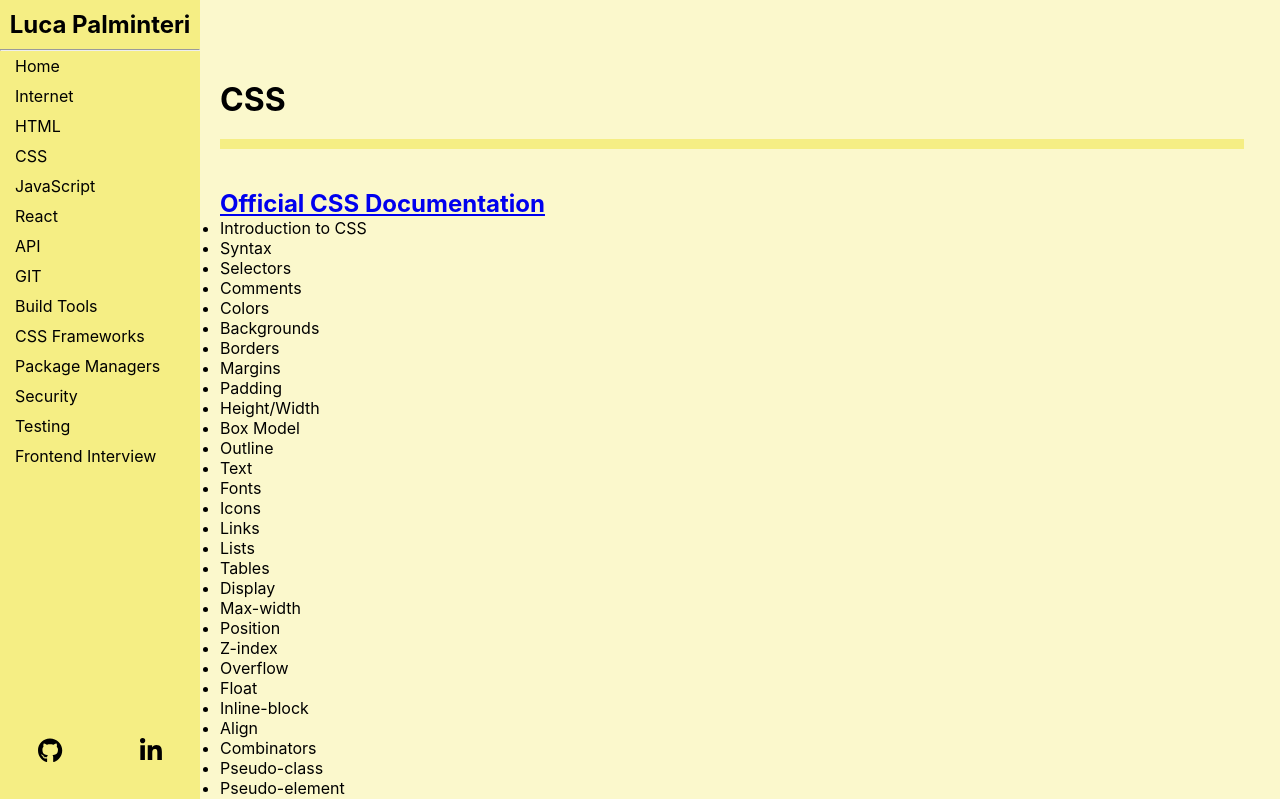
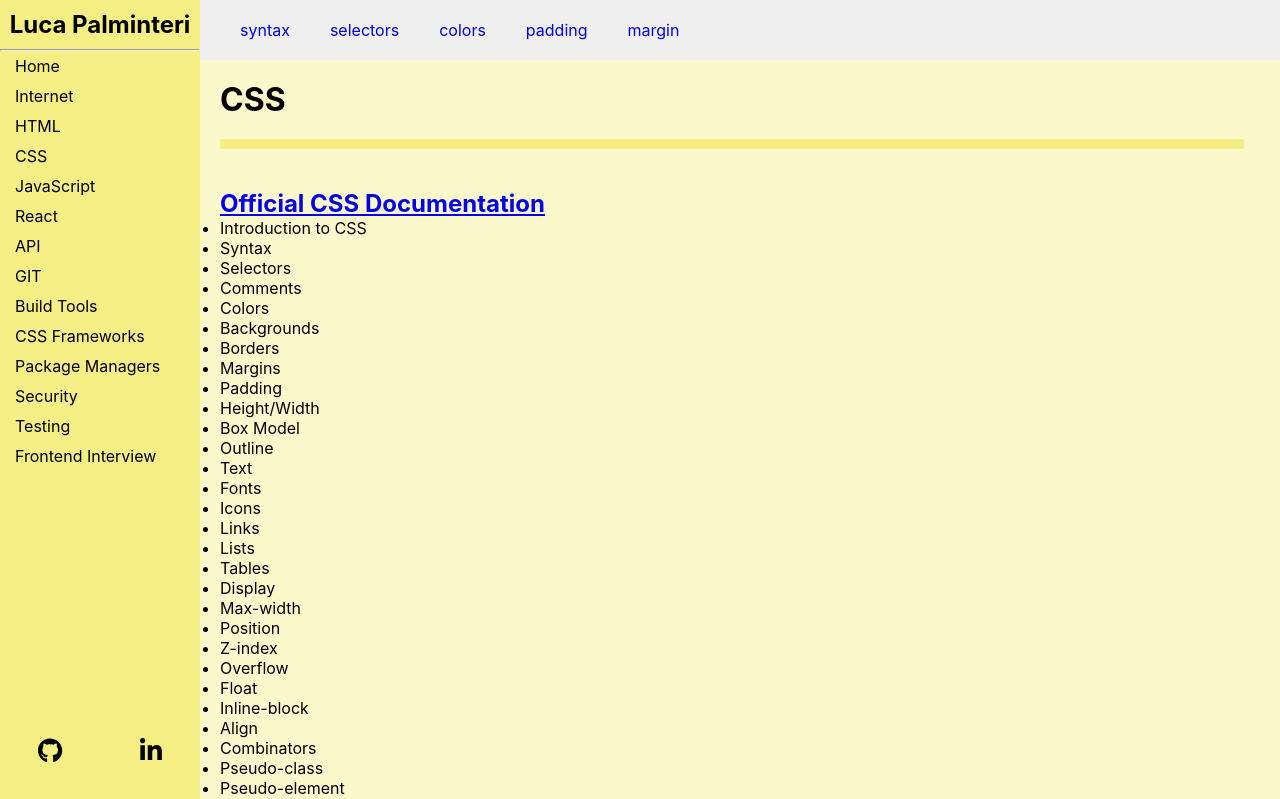
Before and after one commit to LucaPalminteri/Web-Development-Info, a React (Vite) app: page /css in a window 1280 px wide. Shown: the top 799 px of the page. Built offline with nearby package versions, Linux system fonts and the light colour scheme.

Commit message:
added inner menu to html and change logic ids

```diff
--- a/src/App.css
+++ b/src/App.css
@@ -80,7 +80,7 @@ ul {
 .link {
   padding: 5px 15px;
   text-decoration: none;
-  transition-duration: .2s;
+  transition-duration: .3s;
 }
 
 .link:hover {
@@ -120,6 +120,7 @@ span {
 
 .item-menu {
   padding: 0 20px;
+  text-decoration: none;
 }
 
 .navbar-menu {
--- a/src/components/Api.jsx
+++ b/src/components/Api.jsx
@@ -1,19 +1,24 @@
+import InnerMenu from "./InnerMenu"
+
+const dataMenu = ['http','api','protocols','rest']
+
 export default function Api() {
     return (
         <div className="main">
+            <InnerMenu value={dataMenu}/>
             <h1>API</h1>
             <ul>
-                <li><a href="https://medium.com/@imamun/a-simple-api-summary-e84af524aa11">Summary</a></li>
+                <li id="http"><a href="https://medium.com/@imamun/a-simple-api-summary-e84af524aa11">Summary</a></li>
                 <li><a href="https://www.ibm.com/cloud/learn/api">What is an application programming interface (API)?</a></li>
-                <li>How API works?</li>
+                <li id="api">How API works?</li>
                 <li>Why we need APIs?</li>
                 <li>Common API examples</li>
                 <li>Types of APIs</li>
-                <li>Types of APIs protocols</li>
+                <li id="protocols">Types of APIs protocols</li>
                 <li>APIs, web services, and microservices</li>
                 <li>APIs and cloud architecture</li>
                 <li><a href="https://blog.hubspot.com/website/api-endpoint">What Is an API Endpoint?</a></li>
-                <li><a href="https://www.restapitutorial.com/lessons/whatisrest.html">What Is REST?</a></li>
+                <li id="rest"><a href="https://www.restapitutorial.com/lessons/whatisrest.html">What Is REST?</a></li>
                 <li><a href="https://restfulapi.net/">What is REST(2nd)</a></li>
                 <li><a href="https://zapier.com/learn/apis/">Introduction to APIs</a></li>
             </ul>
--- a/src/components/Css.jsx
+++ b/src/components/Css.jsx
@@ -1,18 +1,23 @@
+import InnerMenu from "./InnerMenu"
+
+const dataMenu = ['syntax','selectors','colors','padding','margin']
+
 export default function Css() {
     return (
         <div className="main">
+            <InnerMenu value={dataMenu}/>
             <h1>CSS</h1>
             <h2><a href="https://devdocs.io/css/">Official CSS Documentation</a></h2>
             <ul>
                 <li>Introduction to CSS</li>
-                <li>Syntax</li>
-                <li>Selectors</li>
+                <li id="syntax">Syntax</li>
+                <li id="selectors">Selectors</li>
                 <li>Comments</li>
-                <li>Colors</li>
+                <li id="colors">Colors</li>
                 <li>Backgrounds</li>
                 <li>Borders</li>
-                <li>Margins</li>
-                <li>Padding</li>
+                <li id="margin">Margins</li>
+                <li id="padding">Padding</li>
                 <li>Height/Width</li>
                 <li>Box Model</li>
                 <li>Outline</li>
--- a/src/components/Html.jsx
+++ b/src/components/Html.jsx
@@ -1,18 +1,19 @@
-
-
+import InnerMenu from "./InnerMenu"
+const dataMenu = ['introduction','tags','attributes','form','responsive']
 
 export default function Html() {
     return (
         <div className="main">
+            <InnerMenu value={dataMenu}/>
             <h1>HTML</h1>
             <h2><a href="https://devdocs.io/html/">Official HTML Documentation</a></h2>
             <ul>
-                <li>Introduction to HTML</li>
+                <li id={dataMenu[0]}>Introduction to HTML</li>
                 <li>What is HTML?</li>
                 <li>HTML text editors</li>
                 <li>Building Blocks</li>
-                <li>Tags</li>
-                <li>Attributes</li>
+                <li id={dataMenu[1]}>Tags</li>
+                <li id={dataMenu[2]}>Attributes</li>
                 <li>Elements</li>
                 <li>Formatting</li>
                 <li>Heading</li>
@@ -24,7 +25,7 @@ export default function Html() {
                 <li>Ordered List</li>
                 <li>Unordered List</li>
                 <li>Description List</li>
-                <li>Form</li>
+                <li id={dataMenu[3]}>Form</li>
                 <li>Form Input</li>
                 <li>Form Attribute</li>
                 <li>With CSS</li>
@@ -35,7 +36,7 @@ export default function Html() {
                 <li>File Path</li>
                 <li>Head</li>
                 <li>Layout</li>
-                <li>Responsive</li>
+                <li id={dataMenu[4]}>Responsive</li>
                 <li>Symbols</li>
                 <li>Charset</li>
                 <li>URL encode</li>
--- a/src/components/Internet.jsx
+++ b/src/components/Internet.jsx
@@ -1,19 +1,22 @@
-import img from '../internet.jpg'
+import InnerMenu from './InnerMenu'
+
+const dataMenu = ['introduction','internet','http','dns','hosting']
 
 export default function Internet() {
 
     return (
         <div className="main">
+            <InnerMenu value={dataMenu}/>
             <h1 className='internet'>Internet</h1>
             <ul>
-                <li><a href="https://roadmap.sh/guides/what-is-internet">Introduction to Internet</a></li>
-                <li><a href="https://www.vox.com/2014/6/16/18076282/the-internet">What is the Internet?</a> </li>
+                <li id={dataMenu[0]}><a href="https://roadmap.sh/guides/what-is-internet">Introduction to Internet</a></li>
+                <li id={dataMenu[1]}><a href="https://www.vox.com/2014/6/16/18076282/the-internet">What is the Internet?</a> </li>
                 <li>How does the Internet works?</li>
                 <ul>
                     <li><a href="https://web.stanford.edu/class/msande91si/www-spr04/readings/week1/InternetWhitepaper.htm">Reading</a> </li>
                     <li><a href="https://www.youtube.com/watch?v=x3c1ih2NJEg">Video</a> </li>
                 </ul>
-                <li>What is HTTP?</li>
+                <li id={dataMenu[2]}>What is HTTP?</li>
                 <ul>
                     <li><a href="https://www.cloudflare.com/en-gb/learning/ddos/glossary/hypertext-transfer-protocol-http/">What is HTTP?</a></li>
                     <li><a href="https://developer.mozilla.org/en-US/docs/Web/HTTP/Overview">An overview of HTTP</a></li>
@@ -28,7 +31,7 @@ export default function Internet() {
                     <li><a href="https://developer.mozilla.org/en-US/docs/Web/Performance/How_browsers_work">Populating the Page: How Browsers Work</a></li>
                     <li><a href="https://www.youtube.com/watch?v=WjDrMKZWCt0">How Do Web Browsers Work?</a></li>
                 </ul>
-                <li>DNS and how they works?</li>
+                <li id={dataMenu[3]}>DNS and how they works?</li>
                 <ul>
                     <li><a href="https://www.cloudflare.com/en-gb/learning/dns/what-is-dns/">What is DNS?</a></li>
                     <li><a href="https://www.youtube.com/watch?v=Wj0od2ag5sk">DNS and How does it Work?</a></li>
@@ -41,7 +44,7 @@ export default function Internet() {
                     <li><a href="https://www.cloudflare.com/en-gb/learning/dns/glossary/what-is-a-domain-name/">What is a Domain Name? | Domain name vs. URL</a></li>
                     <li><a href="https://www.youtube.com/watch?v=Y4cRx19nhJk">A Beginners Guide to How Domain Names Work</a></li>
                 </ul>
-                <li>What is hosting</li>
+                <li id={dataMenu[4]}>What is hosting</li>
                 <ul>
                     <li><a href="https://www.youtube.com/watch?v=htbY9-yggB0">What Is Web Hosting? Explained</a></li>
                     <li><a href="https://www.youtube.com/watch?v=AXVZYzw8geg">Different Types of Web Hosting Explained</a></li>
--- a/src/components/React.jsx
+++ b/src/components/React.jsx
@@ -1,16 +1,25 @@
+import InnerMenu from "./InnerMenu";
+
+const dataMenu = ["introduction", "jsx", "events", "props", "state"];
+
 export default function React() {
   return (
     <div className="main">
+        <InnerMenu value={dataMenu}/>
       <h1>React</h1>
-        <h2><a href="https://reactjs.org/docs/getting-started.html">Official React Documentation</a></h2>
+      <h2>
+        <a href="https://reactjs.org/docs/getting-started.html">
+          Official React Documentation
+        </a>
+      </h2>
       <ul>
-            <li>Introduction to React.js</li>
+        <li id="introduction">Introduction to React.js</li>
         <li>File & Folder structure</li>
         <li>Components</li>
-            <li>JSX</li>
-            <li>Props</li>
-            <li>State</li>
-            <li>Events</li>
+        <li id="jsx">JSX</li>
+        <li id="props">Props</li>
+        <li id="state">State</li>
+        <li id="events">Events</li>
         <li>Styling</li>
         <li>Conditional Rendering</li>
         <li>Hooks</li>
@@ -56,5 +65,5 @@ export default function React() {
         <li></li>
       </ul>
     </div>
-    )
+  );
 }
```
Lines whose indentation alone changed are shown as unchanged.
